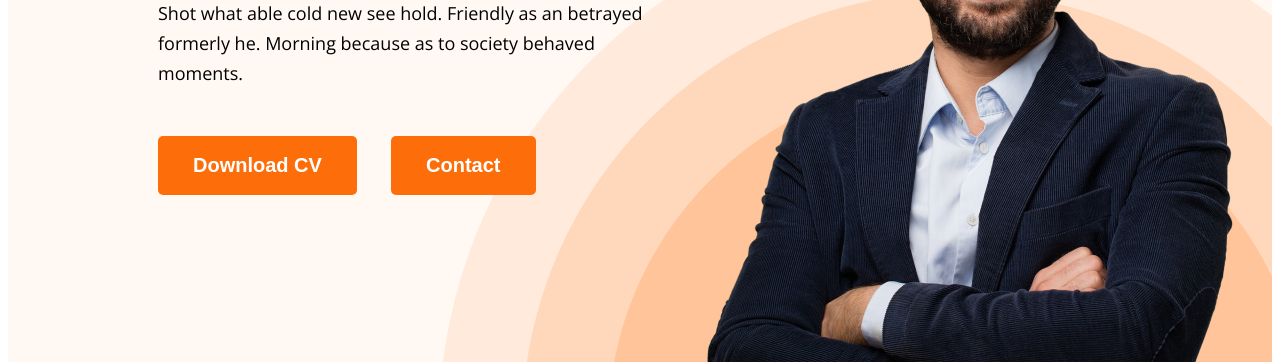
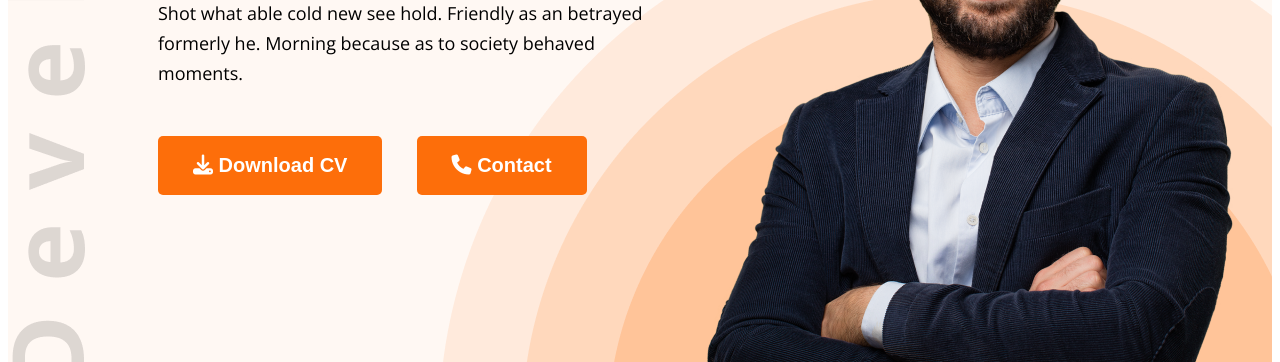
Before and after one commit to ShakilAhmedShihab/developer-portfolio, a plain HTML site: page index.html in a window 1280 px wide. Shown: the part 438-800 px from the top of the page. Drawn offline with nearby package versions, Linux system fonts and the light colour scheme.

Commit message:
emoji added

```diff
--- a/index.html
+++ b/index.html
@@ -9,6 +9,7 @@
     <link rel="preconnect" href="https://fonts.gstatic.com" crossorigin>
     <link href="https://fonts.googleapis.com/css2?family=Open+Sans:wght@400;700;800&display=swap" rel="stylesheet">
     <link rel="stylesheet" href="styles/portfolio.css">
+    <script src="https://kit.fontawesome.com/d7017503cf.js" crossorigin="anonymous"></script>
 </head>
 
 <body>
@@ -33,9 +34,11 @@
                     behaved moments.
                 </p>
                 <button class="btn-primary3">
-                    <a class="aa" href="./pdf/caretutors_cv_259592.pdf">Download CV</a>
+                    <a class="aa" href="./pdf/caretutors_cv_259592.pdf"> <i class="fa-solid fa-download"></i>   Download CV</a>
                 </button>
-                <button class="btn-primary2">Contact</button>
+                <button class="btn-primary2">
+                    <i class="fa-solid fa-phone"></i> Contact
+                </button>
 
 
             </div>
--- a/styles/portfolio.css
+++ b/styles/portfolio.css
@@ -112,12 +112,12 @@ nav a {
 /*HEADER Related styles*/
 .header {
     background-color: #FFF8F3;
-    background-image: url("../images/header_bg.png");
+    background-image: url("../images/header_bg.png"), url("../images/developer.png");
     /*etay pic repeat hoy. so eta bndho koar jnno "backgrnd repeat tool diye use korte hobe no repeat"
     */
     background-repeat: no-repeat;
     /*image position thik korte hbe.. eta tool hocche "background position" then botton and right */
-    background-position: bottom right;
+    background-position: bottom right, left;
 }
 
 .baneer-content {
@@ -221,7 +221,9 @@ main {
     /* 175% */
 }
 
-/* Resume section */
+/* Resume section  */
+
+/* aijfiajfisa */
 .resume-colum-title {
     color: #474747;
 
```
